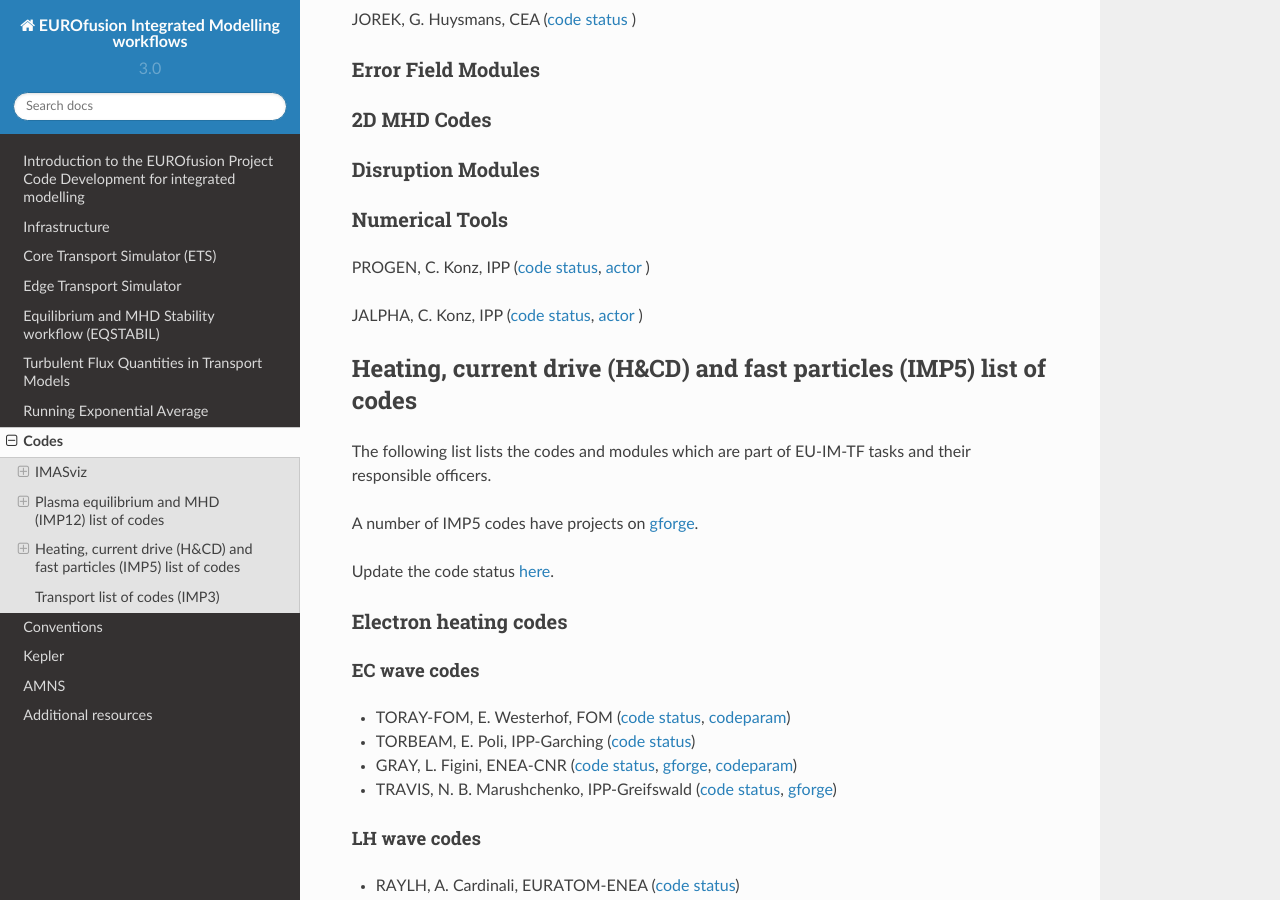
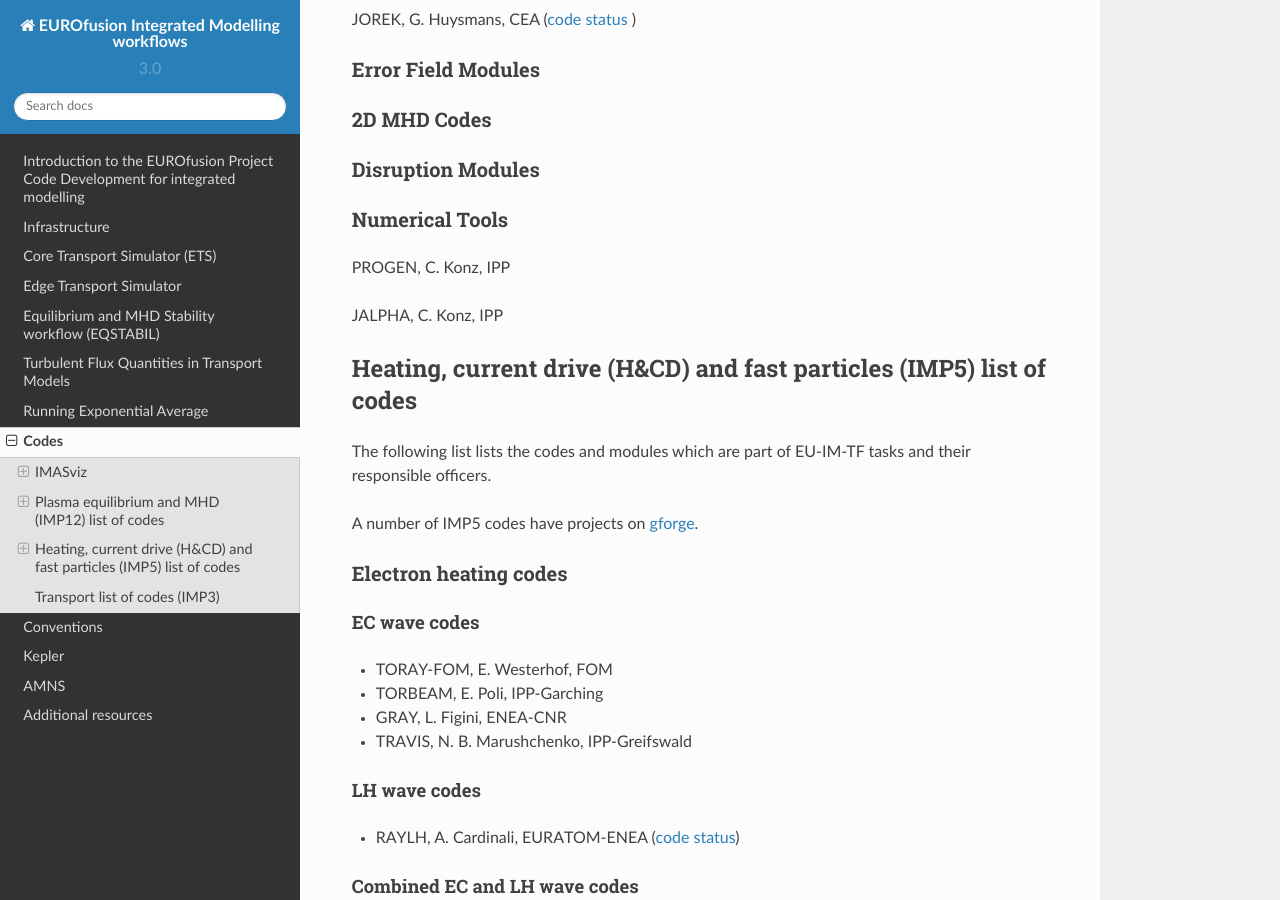
Before and after one commit to WPCD-Workflows/documentation, a Sphinx documentation site: the page built from source/codes.rst, in a window 1280 px wide and 900 px high, scrolled down 9249 px. Built offline with Sphinx 7.4.7 and the Read the Docs theme 2.0.0, drawn with Linux system fonts in a browser that asks for light colours.

Commit message:
Update codes.rst

```diff
--- a/source/codes.rst
+++ b/source/codes.rst
@@ -380,13 +380,9 @@ Disruption Modules
 Numerical Tools
 ~~~~~~~~~~~~~~~
 
-PROGEN, C. Konz, IPP (`code
-status <http://solps-mdsplus.aug.ipp.mpg.de:8080/EU-IM/specific_code_report?specific_codename=PROGEN&SUBMIT=Submit+Query>`__,
-`actor <#imp12_progen_actor>`__ )
+PROGEN, C. Konz, IPP
 
-JALPHA, C. Konz, IPP (`code
-status <http://solps-mdsplus.aug.ipp.mpg.de:8080/EU-IM/specific_code_report?specific_codename=JALPHA&SUBMIT=Submit+Query>`__,
-`actor <#imp12_jalpha_actor>`__ )
+JALPHA, C. Konz, IPP
 
 .. _imp5_listcodes:
 
@@ -399,9 +395,6 @@ tasks and their responsible officers.
 A number of IMP5 codes have projects on
 `gforge <https://gforge6.eufus.eu/gf/project/?action=ProjectTroveBrowse&_trove_category_id=312>`__.
 
-Update the code status
-`here <http://solps-mdsplus.aug.ipp.mpg.de:8080/EU-IM>`__.
-
 .. _imp5_listcodes_electron_heating_codes:
 
 Electron heating codes
@@ -412,22 +405,10 @@ Electron heating codes
 EC wave codes
 ^^^^^^^^^^^^^
 
--  TORAY-FOM, E. Westerhof, FOM (`code
-   status <http://solps-mdsplus.aug.ipp.mpg.de:8080/EU-IM/specific_code_report?specific_codename=TORAY-FOM&SUBMIT=Submit+Query>`__,
-   `codeparam <imp5_code_parameter_documentation_torayfom.html>`__)
-
--  TORBEAM, E. Poli, IPP-Garching (`code
-   status <http://solps-mdsplus.aug.ipp.mpg.de:8080/EU-IM/specific_code_report?specific_codename=TORBEAM&SUBMIT=Submit+Query>`__)
-
--  GRAY, L. Figini, ENEA-CNR (`code
-   status <http://solps-mdsplus.aug.ipp.mpg.de:8080/EU-IM/specific_code_report?specific_codename=GRAY&SUBMIT=Submit+Query>`__,
-   `gforge <https://gforge6.eufus.eu/gf/project/gray/>`__,
-   `codeparam <imp5_code_parameter_documentation_gray.html>`__)
-
--  TRAVIS, N. B. Marushchenko, IPP-Greifswald (`code
-   status <http://solps-mdsplus.aug.ipp.mpg.de:8080/EU-IM/specific_code_report?specific_codename=TRAVIS&SUBMIT=Submit+Query>`__,
-   `gforge <https://gforge6.eufus.eu/gf/project/gray/>`__)
-
+-  TORAY-FOM, E. Westerhof, FOM
+-  TORBEAM, E. Poli, IPP-Garching
+-  GRAY, L. Figini, ENEA-CNR
+-  TRAVIS, N. B. Marushchenko, IPP-Greifswald
 .. _imp5_listcodes_LH_wave_codes:
 
 LH wave codes
```
